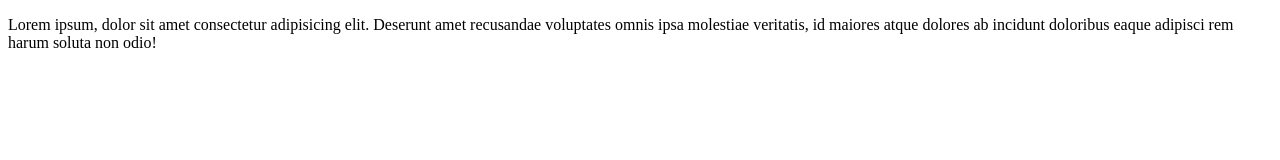
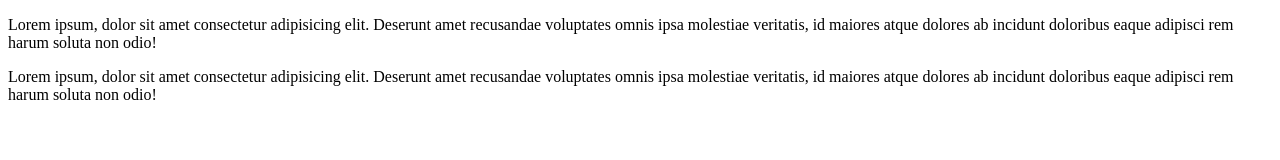
Before and after one commit to SantiagoBeln/Coder, a plain HTML site: page index.html in a window 1280 px wide. Drawn offline with Linux system fonts and the light colour scheme.

Commit message:
nuevo parrafo y header

```diff
--- a/index.html
+++ b/index.html
@@ -12,6 +12,10 @@
         <p>Lorem ipsum, dolor sit amet consectetur adipisicing elit. Deserunt amet recusandae voluptates omnis ipsa
             molestiae veritatis, id maiores atque dolores ab incidunt doloribus eaque adipisci rem harum soluta non
             odio!</p>
+
+            <p>Lorem ipsum, dolor sit amet consectetur adipisicing elit. Deserunt amet recusandae voluptates omnis ipsa
+                molestiae veritatis, id maiores atque dolores ab incidunt doloribus eaque adipisci rem harum soluta non
+                odio!</p>
     </div>
 </body>
 
```
